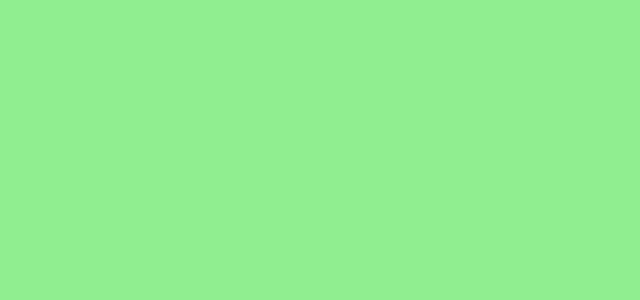
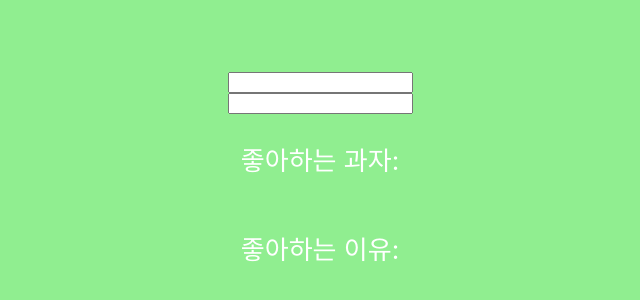
Before and after one commit to ne0n9uy/reactHookStudy, a React (Create React App) app: page / in a window 1280 px wide. Shown: the part 218-518 px from the top of the page, without its empty margins (320-960 px from the left). Built offline with nearby package versions, Linux system fonts and the light colour scheme; the HTML template or start-up script is replaced by a standard one.

Commit message:
useReducer

```diff
--- a/src/App.js
+++ b/src/App.js
@@ -1,13 +1,15 @@
 import React,{useState} from 'react';
 import './App.css';
-import Info from './Info';
-// import Counter from './Counter';
-import ContextSample from './ContextSample';
+// import Info from './Info';
+import Info_useReducer from './Info_useReducer';
+// import Counter_useState from './Counter_useState';
+// import Counter_useReducer from './Counter_useReducer';
+// import ContextSample from './ContextSample';
 
 
 function App() {
   //useState 통해 가시성 바꾸기
-  const [visible,setVisible]=useState(false);
+  // const [visible,setVisible]=useState(false);
 
   return (
     <div className="App">
@@ -25,6 +27,8 @@ function App() {
         {/* <Counter/> */}
         {/* <Info/> */}
         {/* <ContextSample /> 검은 사각형 */}
+        {/* <Counter_useReducer /> */}
+        <Info_useReducer/>
 
       </header>
     </div>
--- /dev/null
+++ b/src/Counter_useReducer.js
@@ -0,0 +1,37 @@
+import React, {useReducer} from "react";
+// useReducer: useState보다 컴포넌트에서 더 다양한
+// 상황에 따라 다양한 상태 다른 값으로 업데이트 하고 싶을 때
+//현재 상태, 업데이트 위해 필요한 정보 담은
+// action값 전달받아 새 상태 반환
+// 새 상태 만들 때 꼭 불변성 지켜야
+// function reducer(state, action){ return {...}; }
+// action값 주된 형태: {type: 'INCREMENT', +..}
+
+function reducer(state,action){
+    //action.type 따라 다른 작업 수행
+    switch(state.value){
+        case 'INCREMENT':
+            return{value:state.value+1};
+        case 'DECREMENT':
+            return{value:state.value-1};
+        default: //아무것도 해당 안 될 때 기존 상태 반환
+            return state;
+    }
+}
+
+const Counter_useReducer=()=>{
+    const [state,dispatch]=useReducer(reducer,{value:0});
+//useReducer의 첫번째 인자: 리듀서 함수, 두번째 인자:기본값
+//사용 시 state(현재 가리키는 상태),
+//dispatch(액션 발생 함수:함수 내 파라미터로 값 넣으면 리듀서 함수 호출 구조) 값 받아옴
+//가장 큰 장점: 컴포넌트 업데이트 로직 컴포넌트 밖으로 뺄 수 있음
+
+    return(
+        <>
+            <p>현재 카운터 값은 {state.value}입니다.</p>
+            <button onClick={()=>dispatch({type:'INCREMENT'})}>+1</button>
+            <button onClick={()=>dispatch({type:'DECREMENT'})}>-1</button>
+        </>
+    )
+}
+export default Counter_useReducer;
--- a/src/Counter.js
+++ b/src/Counter_useState.js
@@ -1,6 +1,6 @@
 import React, {useState} from "react";
 
-const Counter=()=>{
+const Counter_useState=()=>{
     var [value,setValue]=useState(0);
     return(
         <>
@@ -13,4 +13,4 @@ const Counter=()=>{
         </>
     );
 }
-export default Counter;
+export default Counter_useState;
--- /dev/null
+++ b/src/Info_useReducer.js
@@ -0,0 +1,30 @@
+import React,{useReducer} from "react";
+
+function reducer(state,action){
+    return{
+        ...state,
+        [action.name]:action.value
+    };
+}
+
+const Info_useReducer=()=>{
+    const [state,dispatch]=useReducer(reducer,
+        {
+            snack:'',
+            reason:''
+        }
+    );
+    const {snack,reason}=state;
+    const onChange=(e)=>{dispatch(e.target);};
+
+    return(
+        <>
+            <input value={snack} onChange={onChange}></input>
+            <input value={reason} onChange={onChange}></input>
+            <p>좋아하는 과자: {snack}</p>
+            <p>좋아하는 이유:{reason}</p>
+        </>
+    );
+}
+
+export default Info_useReducer;
```
